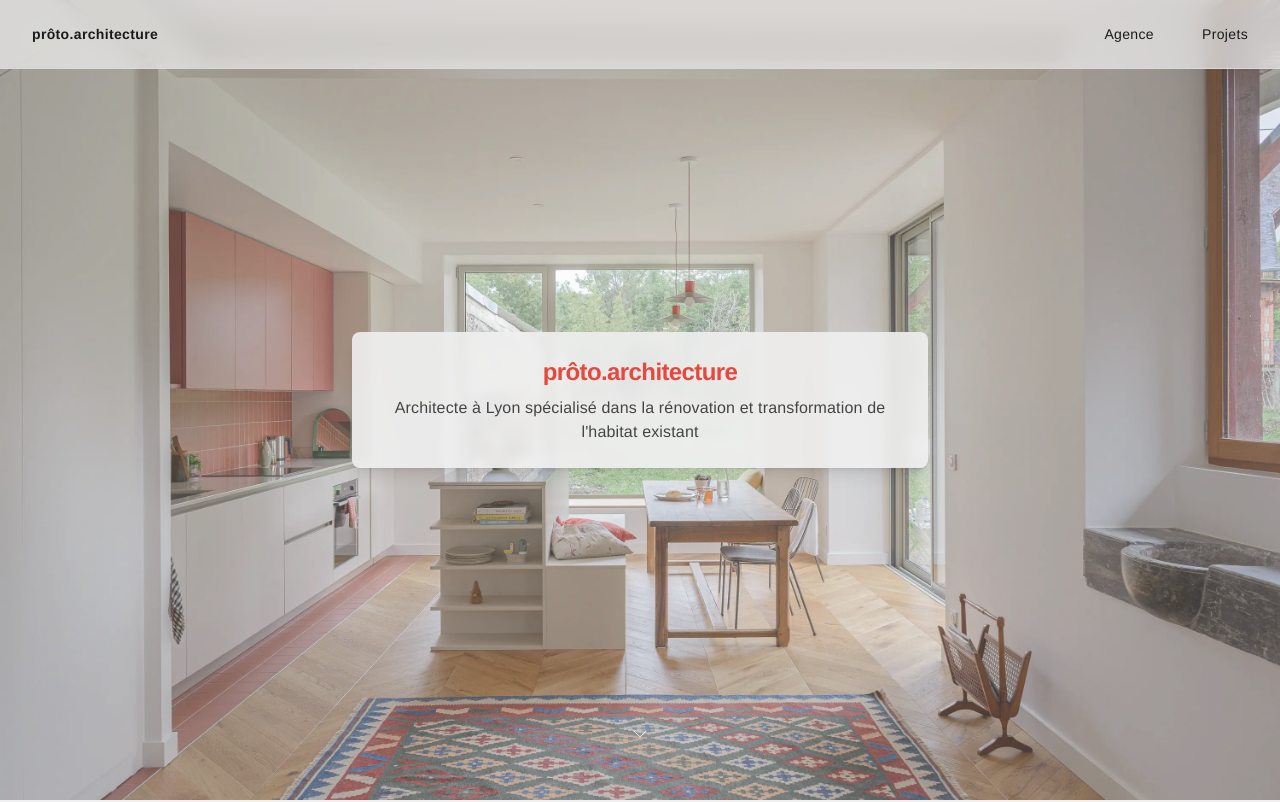
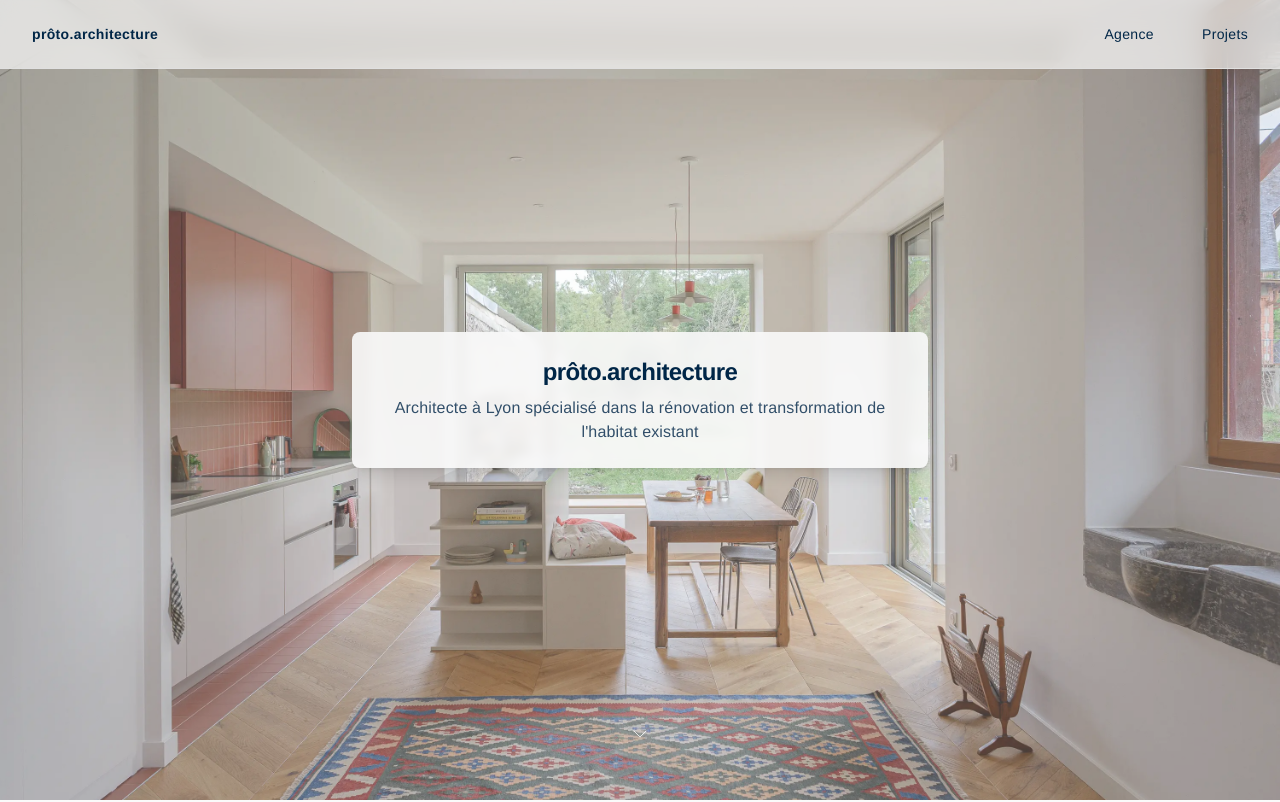
Before and after one commit to Ladias-Elie/proto-architecture, a React (Vite) app: page / in a window 1280 px wide. Shown: the top 802 px of the page. Built offline with nearby package versions, Linux system fonts and the light colour scheme; the HTML template or start-up script is replaced by a standard one.

Commit message:
Update design system colors

```diff
--- a/src/index.css
+++ b/src/index.css
@@ -8,33 +8,33 @@ All colors MUST be HSL.
 
 @layer base {
   :root {
-    --background: 0 0% 94%;
-    --foreground: 0 0% 10%;
+    --background: 0 0% 98%;
+    --foreground: 208 100% 14%;
 
     --card: 0 0% 100%;
-    --card-foreground: 0 0% 10%;
+    --card-foreground: 208 100% 14%;
 
     --popover: 0 0% 100%;
-    --popover-foreground: 0 0% 10%;
+    --popover-foreground: 208 100% 14%;
 
-    --primary: 4 78% 57%;
+    --primary: 208 100% 14%;
     --primary-foreground: 0 0% 100%;
 
-    --secondary: 0 0% 20%;
+    --secondary: 42 44% 42%;
     --secondary-foreground: 0 0% 100%;
 
-    --muted: 0 0% 88%;
-    --muted-foreground: 0 0% 35%;
+    --muted: 0 0% 92%;
+    --muted-foreground: 0 0% 40%;
 
-    --accent: 4 78% 57%;
+    --accent: 42 44% 42%;
     --accent-foreground: 0 0% 100%;
 
-    --destructive: 4 78% 57%;
+    --destructive: 0 84% 60%;
     --destructive-foreground: 0 0% 100%;
 
-    --border: 0 0% 85%;
-    --input: 0 0% 85%;
-    --ring: 4 78% 57%;
+    --border: 0 0% 88%;
+    --input: 0 0% 88%;
+    --ring: 208 100% 14%;
 
     --radius: 0.5rem;
 
@@ -49,33 +49,33 @@ All colors MUST be HSL.
   }
 
   .dark {
-    --background: 0 0% 10%;
-    --foreground: 0 0% 94%;
+    --background: 208 100% 14%;
+    --foreground: 0 0% 98%;
 
-    --card: 0 0% 15%;
-    --card-foreground: 0 0% 94%;
+    --card: 208 100% 18%;
+    --card-foreground: 0 0% 98%;
 
-    --popover: 0 0% 15%;
-    --popover-foreground: 0 0% 94%;
+    --popover: 208 100% 18%;
+    --popover-foreground: 0 0% 98%;
 
-    --primary: 4 78% 57%;
+    --primary: 42 44% 42%;
     --primary-foreground: 0 0% 100%;
 
     --secondary: 0 0% 90%;
-    --secondary-foreground: 0 0% 10%;
+    --secondary-foreground: 208 100% 14%;
 
-    --muted: 0 0% 20%;
-    --muted-foreground: 0 0% 70%;
+    --muted: 208 100% 20%;
+    --muted-foreground: 0 0% 75%;
 
-    --accent: 4 78% 57%;
+    --accent: 42 44% 42%;
     --accent-foreground: 0 0% 100%;
 
-    --destructive: 4 78% 57%;
+    --destructive: 0 84% 60%;
     --destructive-foreground: 0 0% 100%;
 
-    --border: 0 0% 25%;
-    --input: 0 0% 25%;
-    --ring: 4 78% 57%;
+    --border: 208 100% 25%;
+    --input: 208 100% 25%;
+    --ring: 42 44% 42%;
 
     --sidebar-background: 0 0% 8%;
     --sidebar-foreground: 0 0% 94%;
```
